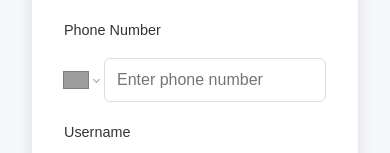
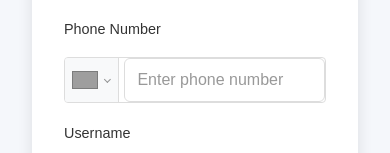
Before and after one commit to silverfoxmediaco/pagomigoreact, a React (Create React App) app: page /signup in a window 390 px wide. Shown: the part 229-382 px from the top of the page. Built offline with nearby package versions, Linux system fonts and the light colour scheme; no server answers; grey boxes are pictures that could not be loaded.

Commit message:
Add phone input styling to match form design

```diff
--- a/src/styles/Signup.css
+++ b/src/styles/Signup.css
@@ -107,3 +107,49 @@
   .iti {
     width: 100%;
   }
+
+  /* Phone Input Styling */
+.PhoneInput {
+  display: flex;
+  align-items: center;
+  width: 100%;
+  border: 1px solid #ddd;
+  border-radius: 4px;
+  overflow: hidden;
+  transition: border-color 0.3s;
+}
+
+.PhoneInput:focus-within {
+  border-color: #0033cc;
+}
+
+.PhoneInputCountry {
+  display: flex;
+  align-items: center;
+  padding: 10px 8px;
+  background-color: #f8f9fa;
+  border-right: 1px solid #ddd;
+  cursor: pointer;
+}
+
+.PhoneInputCountryIcon {
+  margin-right: 4px;
+}
+
+.PhoneInputCountrySelectArrow {
+  margin-left: 4px;
+  opacity: 0.5;
+}
+
+.PhoneInputInput {
+  flex: 1;
+  border: none;
+  outline: none;
+  padding: 10px;
+  font-size: 1rem;
+  background: transparent;
+}
+
+.PhoneInputInput::placeholder {
+  color: #999;
+}
--- a/src/styles/SignupModal.css
+++ b/src/styles/SignupModal.css
@@ -132,3 +132,49 @@
 .iti {
   width: 100%;
 }
+
+/* Phone Input Styling */
+.PhoneInput {
+  display: flex;
+  align-items: center;
+  width: 100%;
+  border: 1px solid #ddd;
+  border-radius: 4px;
+  overflow: hidden;
+  transition: border-color 0.3s;
+}
+
+.PhoneInput:focus-within {
+  border-color: #0033cc;
+}
+
+.PhoneInputCountry {
+  display: flex;
+  align-items: center;
+  padding: 10px 8px;
+  background-color: #f8f9fa;
+  border-right: 1px solid #ddd;
+  cursor: pointer;
+}
+
+.PhoneInputCountryIcon {
+  margin-right: 4px;
+}
+
+.PhoneInputCountrySelectArrow {
+  margin-left: 4px;
+  opacity: 0.5;
+}
+
+.PhoneInputInput {
+  flex: 1;
+  border: none;
+  outline: none;
+  padding: 10px;
+  font-size: 1rem;
+  background: transparent;
+}
+
+.PhoneInputInput::placeholder {
+  color: #999;
+}
```
